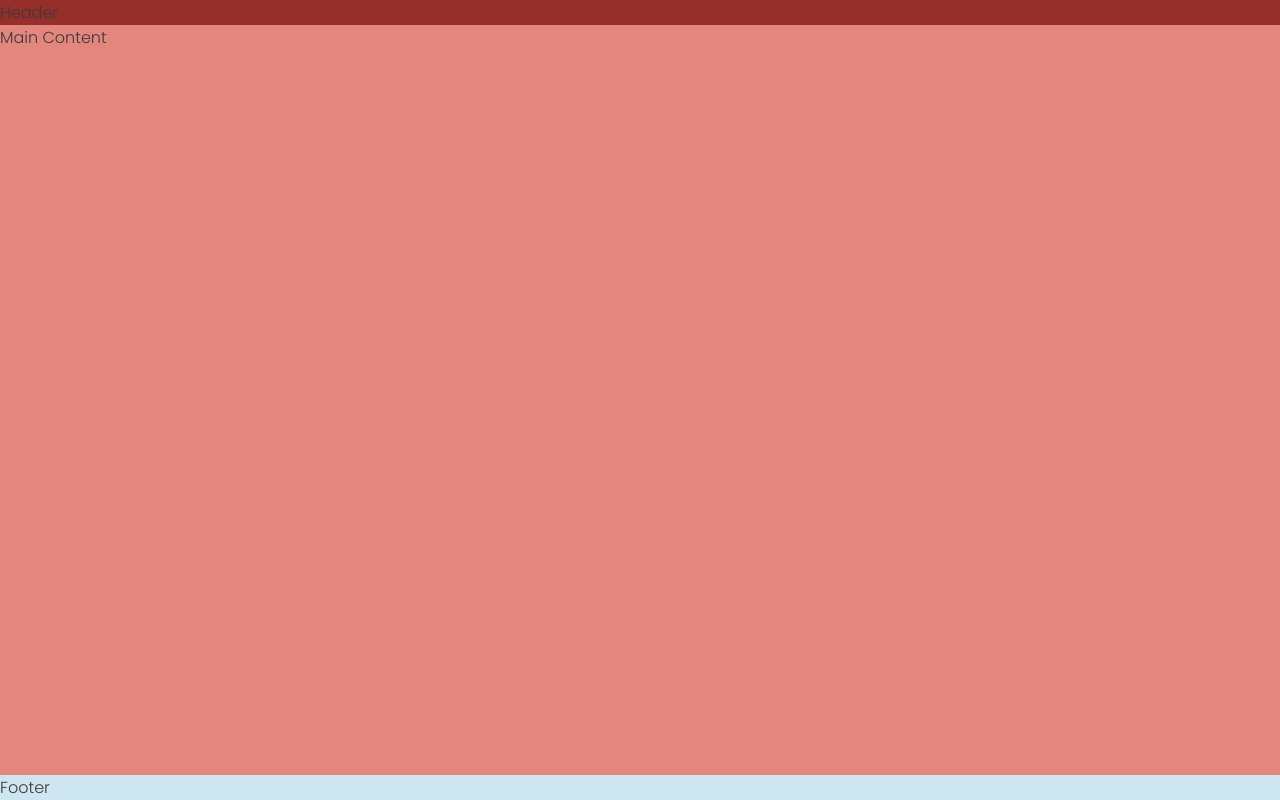
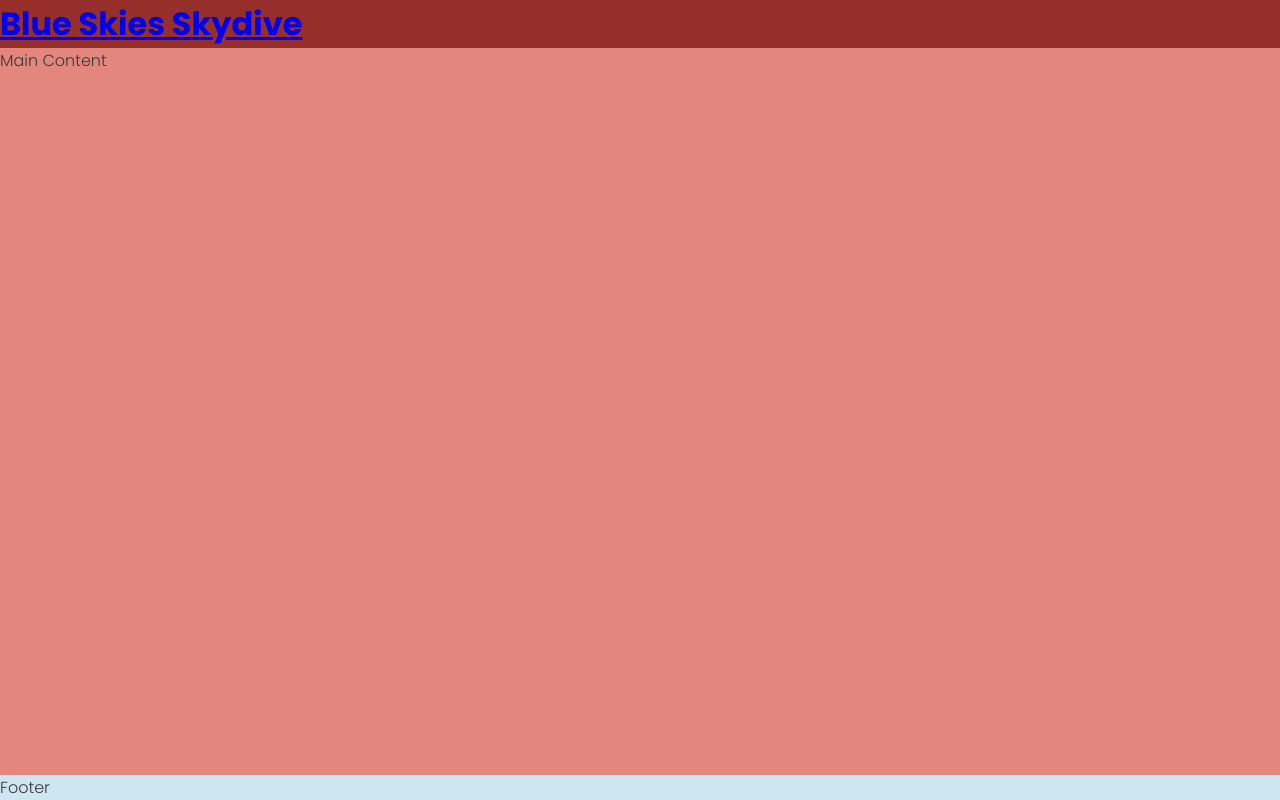
Before and after one commit to RourkeW/BlueSkies, a plain HTML site: page index.html in a window 1280 px wide. Drawn offline with Linux system fonts and the light colour scheme.

Commit message:
feat: added a logo and added the font

```diff
--- a/assets/css/style.css
+++ b/assets/css/style.css
@@ -24,6 +24,10 @@ header {
     background-color: #962E2A;
 }
 
+h1 {
+    font-family: "Poppins", sans-serif;
+}
+
 /* Main Content */
 main {
     background-color: #E3867D;
--- a/index.html
+++ b/index.html
@@ -18,7 +18,11 @@
 </head>
 
 <body>
-    <header>Header</header>
+    <header>
+        <a href="index.html">
+            <h1 id="logo">Blue Skies Skydive</h1>
+        </a>
+    </header>
     <main>Main Content</main>
     <footer>Footer</footer>
 </body>
```
